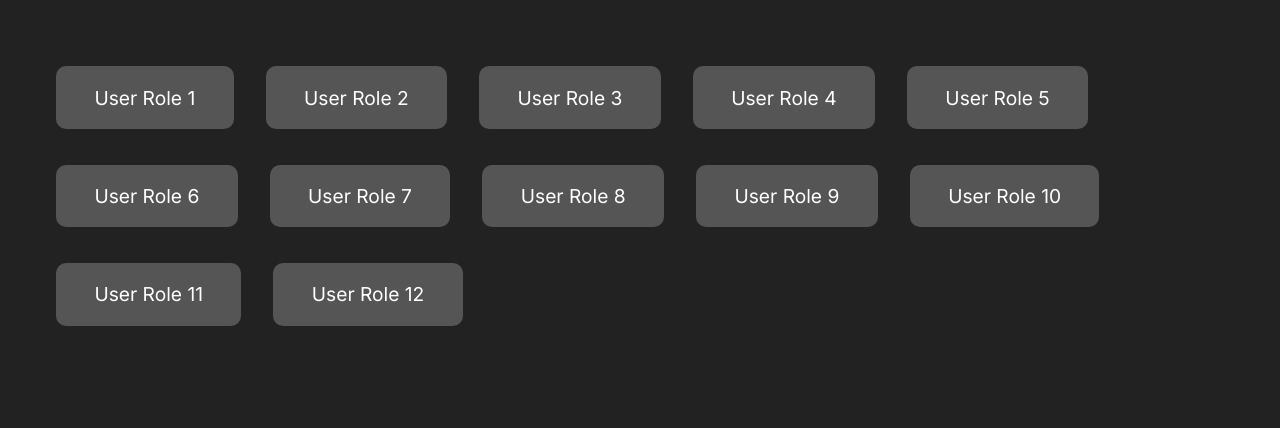
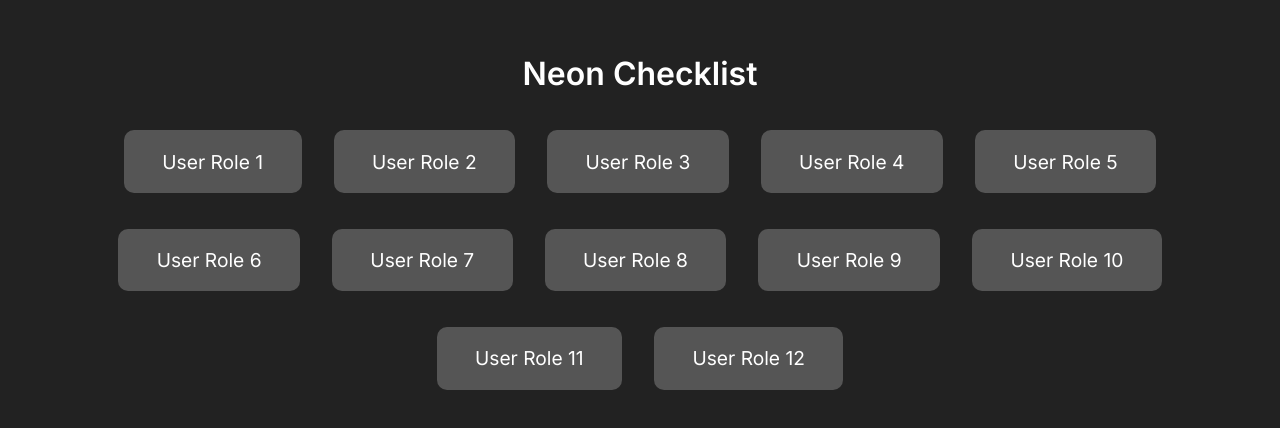
Before and after one commit to harridepaula/custom-checkbox, a plain HTML site: page index.html in a window 1280 px wide. Shown: the part 202-630 px from the top of the page. Drawn offline with Linux system fonts and the light colour scheme.

Commit message:
Add a title and style it

```diff
--- a/index.html
+++ b/index.html
@@ -7,6 +7,7 @@
     <title>Document</title>
     <link rel="stylesheet" href="styles.css">
 </head>
+<h1>Neon Checklist</h1>
 <body>
     <div class="container">
         <div id="roles-div">
--- a/styles.css
+++ b/styles.css
@@ -4,17 +4,29 @@ body {
     margin: 0;
     padding: 0;
     background: #222;
-    display: flex;
-    justify-content: center;
-    align-items: center;
     height: 100vh;
     font-family: 'Inter', sans-serif;
+    margin: 20% auto;
+}
+
+h1 {
+    color: white;
+    text-align: center;
+    display: block;
+    user-select: none;
+    -webkit-user-select: none;
+    transition: 3s;
+}
+
+h1:hover {
+    color: yellow;
 }
 
 .container {
     max-width: 1200px;
     margin: 0 auto;
     display: flex;
+    justify-content: center;
     flex-wrap: wrap;
 }
 
```
